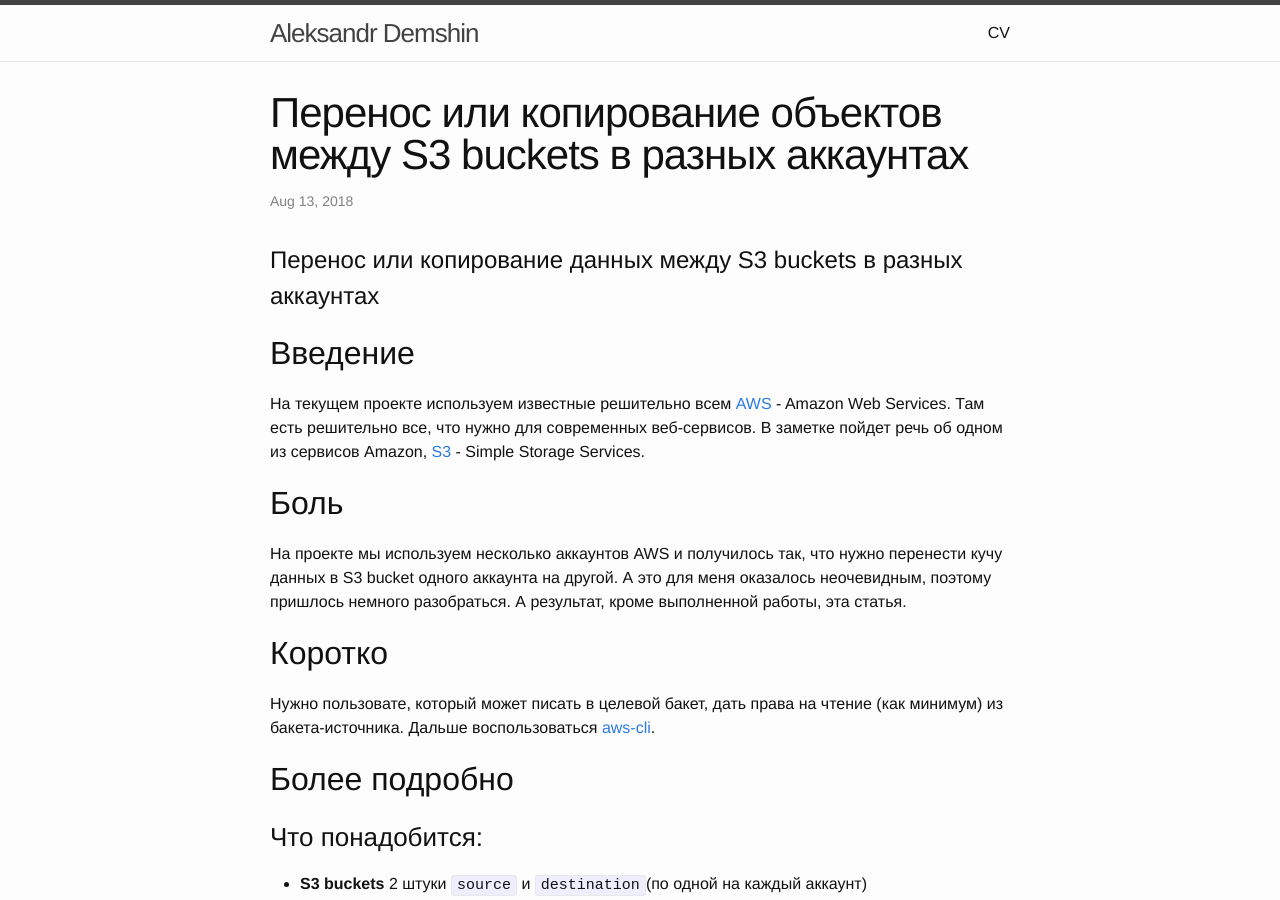
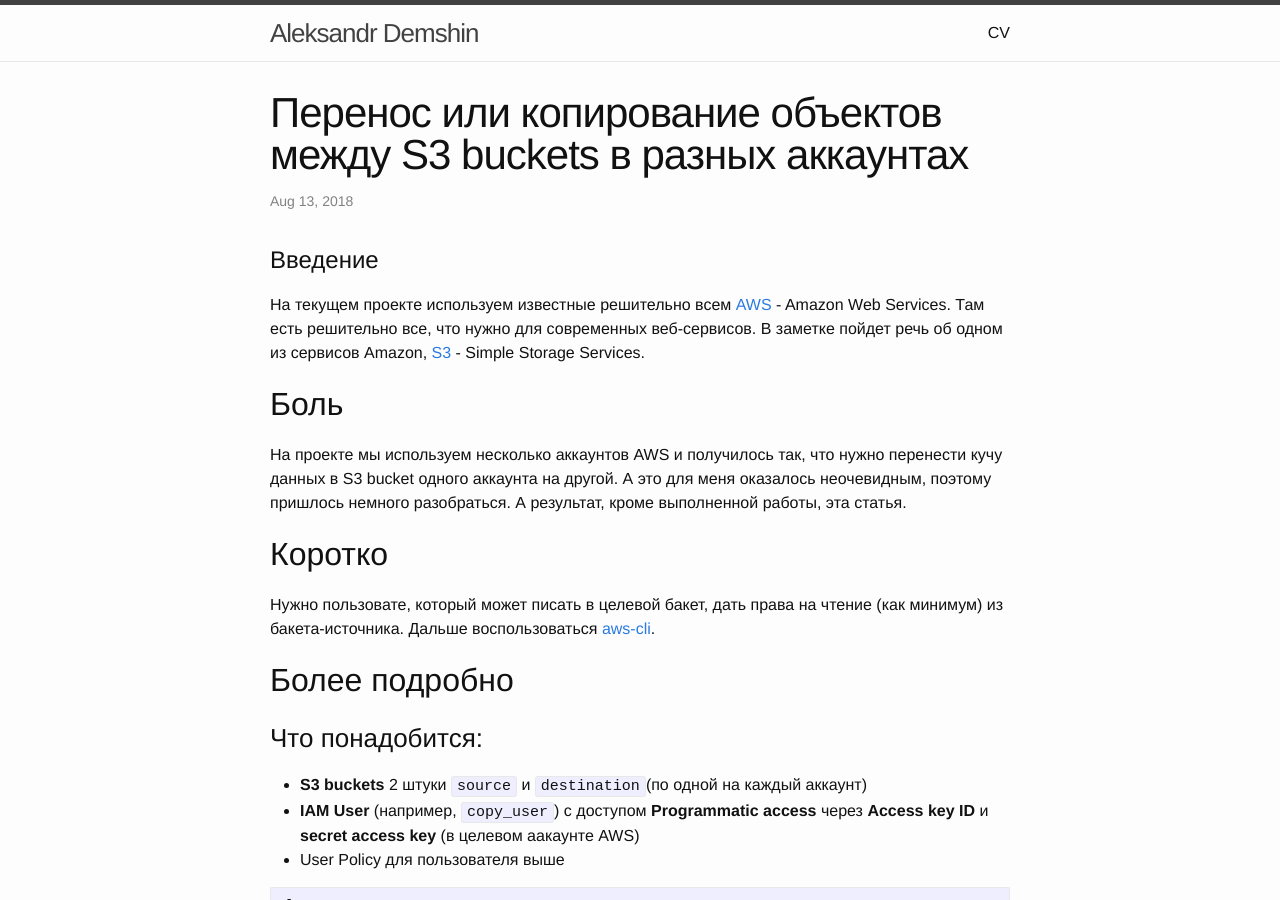
Before and after one commit to demshin/demsh.in, a Jekyll site: the page built from _posts/2018-08-13-copy-objects-between-s3-buckets-in-different-accounts.md, in a window 1280 px wide and 900 px high. Built offline with Jekyll 4.4.1, drawn with Linux system fonts in a browser that asks for light colours.

Commit message:
s3 post remove title

```diff
--- a/_posts/2018-08-13-copy-objects-between-s3-buckets-in-different-accounts.md
+++ b/_posts/2018-08-13-copy-objects-between-s3-buckets-in-different-accounts.md
@@ -5,9 +5,7 @@ date: 2018-08-13 15:50:00 +0500
 categories: aws s3 s3bucket
 ---
 
-# Перенос или копирование данных между S3 buckets в разных аккаунтах
-
-## Введение
+# Введение
 
 На текущем проекте используем известные решительно всем [AWS](https://aws.amazon.com) - Amazon Web Services. Там есть решительно все, что нужно для современных веб-сервисов. В заметке пойдет речь об одном из сервисов Amazon, [S3](https://aws.amazon.com/s3) - Simple Storage Services.
 
```
